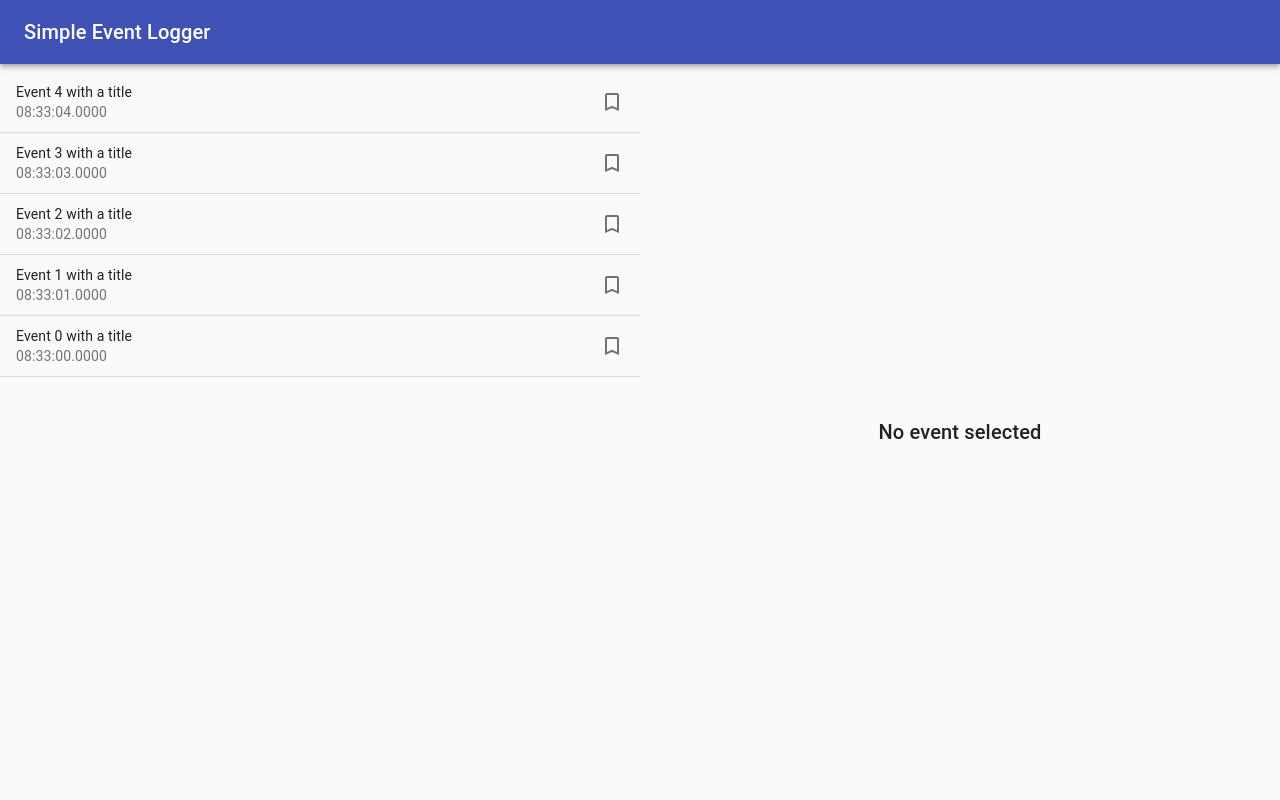
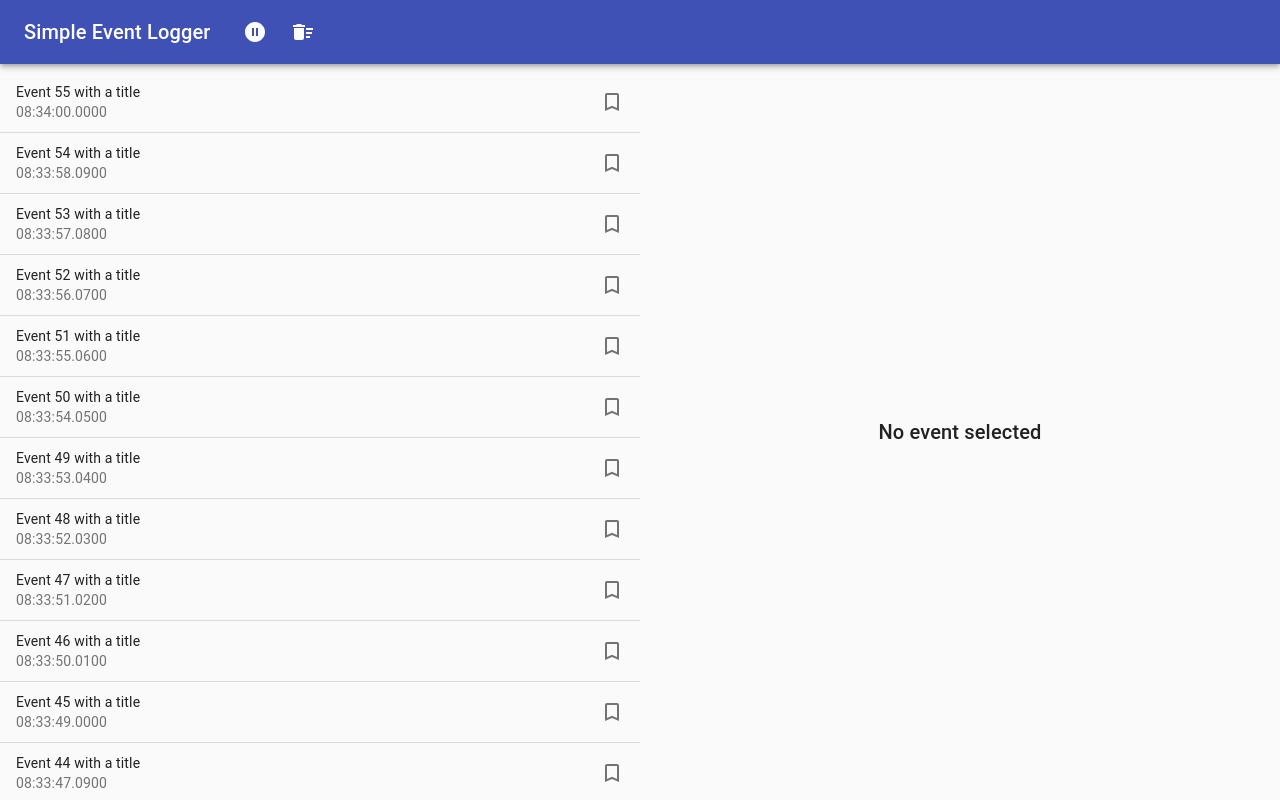
Before and after one commit to MythicManiac/simple-event-logger, a React app: page / in a window 1280 px wide. Built offline with nearby package versions, Linux system fonts and the light colour scheme; the HTML template or start-up script is replaced by a standard one.

Commit message:
Add buttons for controlling log history

```diff
--- a/src/client/EventStore.ts
+++ b/src/client/EventStore.ts
@@ -10,6 +10,12 @@ class _EventStore {
 
   @observable
   private _selectedEvent: EventData | undefined;
+
+  @observable
+  private _maximumEvents = 30;
+
+  @observable
+  private _isLogging = true;
 
   @computed
   public get events(): EventData[] {
@@ -30,8 +36,13 @@ class _EventStore {
 
   @computed
   public get selectedEventId(): string | undefined {
-    // if (this.selectedEvent) return this.selectedEvent.id;
+    if (this.selectedEvent) return this.selectedEvent.id;
     return undefined;
+  }
+
+  @computed
+  public get isLogging(): boolean {
+    return this._isLogging;
   }
 
   isPinned(event: EventData): boolean {
@@ -44,8 +55,24 @@ class _EventStore {
   }
 
   @action
+  setIsLogging(isLogging: boolean) {
+    this._isLogging = isLogging;
+  }
+
+  @action
+  clearUnpinned() {
+    this._events = [];
+  }
+
+  @action
   addEvent(event: EventData) {
+    if (!this._isLogging) return;
     this._events.push(event);
+    if (this._events.length > this._maximumEvents) {
+      this._events = this._events.slice(
+        Math.max(this._events.length - this._maximumEvents, 0)
+      );
+    }
   }
 
   @action
--- a/src/client/components/app.tsx
+++ b/src/client/components/app.tsx
@@ -4,13 +4,49 @@ import {
   AppBar,
   Box,
   CssBaseline,
+  IconButton,
   Toolbar,
   Typography
 } from "@material-ui/core";
 import styled from "styled-components";
+import PauseIcon from "@material-ui/icons/PauseCircleFilled";
+import RecordIcon from "@material-ui/icons/PlayCircleFilled";
+import ClearIcon from "@material-ui/icons/DeleteSweep";
 
 import { EventsView } from "@client/components/eventlist";
 import { SelectionView } from "@client/components/selection";
+import { observer } from "mobx-react";
+import { EventStore } from "@client/EventStore";
+
+export const ToolbarButtons = observer(() => {
+  const toggleLogging = () => {
+    EventStore.setIsLogging(!EventStore.isLogging);
+  };
+
+  const clearHistory = () => {
+    EventStore.clearUnpinned();
+  };
+
+  return (
+    <>
+      <IconButton
+        color="inherit"
+        aria-label="toggle log capture"
+        onClick={toggleLogging}
+      >
+        {EventStore.isLogging ? <PauseIcon /> : <RecordIcon />}
+      </IconButton>
+
+      <IconButton
+        color="inherit"
+        aria-label="clear history"
+        onClick={clearHistory}
+      >
+        <ClearIcon />
+      </IconButton>
+    </>
+  );
+});
 
 export const App = () => {
   return (
@@ -20,7 +56,8 @@ export const App = () => {
         <Box>
           <AppBar position="static">
             <Toolbar>
-              <Typography variant="h6">Simple Event Logger</Typography>
+              <Title variant="h6">Simple Event Logger</Title>
+              <ToolbarButtons />
             </Toolbar>
           </AppBar>
         </Box>
@@ -32,6 +69,10 @@ export const App = () => {
     </>
   );
 };
+
+const Title = styled(Typography)`
+  margin-right: 20px;
+`;
 
 const FulscreenBox = styled(Box)`
   position: absolute;
--- a/src/client/components/eventlist.tsx
+++ b/src/client/components/eventlist.tsx
@@ -9,7 +9,6 @@ import {
   ListItemText
 } from "@material-ui/core";
 import styled from "styled-components";
-import { useState } from "react";
 import TurnedInNotIcon from "@material-ui/icons/TurnedInNot";
 import TurnedInIcon from "@material-ui/icons/TurnedIn";
 import { observer } from "mobx-react";
--- a/src/client/index.tsx
+++ b/src/client/index.tsx
@@ -10,20 +10,21 @@ const appDiv = document.createElement("div");
 document.body.appendChild(appDiv);
 document.body.setAttribute("style", "margin: 0;");
 
+let NEXT_ID = 0;
 const getDummyEvents = (count: number): EventData[] => {
   const result = [];
   for (let i = 0; i < count; i++) {
     result.push({
-      id: i.toString(),
-      title: `Event ${i} with a title`,
-      timestamp: new Date(new Date().getTime() + i * 1000),
+      id: NEXT_ID.toString(),
+      title: `Event ${NEXT_ID} with a title`,
+      timestamp: new Date(new Date().getTime() + NEXT_ID * 1000),
       messages: [
         {
-          someRequestData: `Hello request ${i}`,
+          someRequestData: `Hello request ${NEXT_ID}`,
           someMoreRequestData: "Goodbye"
         },
         {
-          someResponseData: `Hello response ${i}`
+          someResponseData: `Hello response ${NEXT_ID}`
         },
         "Just a string",
         "Just a string",
@@ -37,6 +38,7 @@ const getDummyEvents = (count: number): EventData[] => {
         "Just a string"
       ]
     });
+    NEXT_ID += 1;
   }
   return result;
 };
@@ -45,4 +47,10 @@ for (const event of getDummyEvents(5)) {
   EventStore.addEvent(event);
 }
 
+const addEventLoop = () => {
+  EventStore.addEvent(getDummyEvents(1)[0]);
+  setTimeout(addEventLoop, 100);
+};
+
 ReactDOM.render(<App />, appDiv);
+addEventLoop();
```
